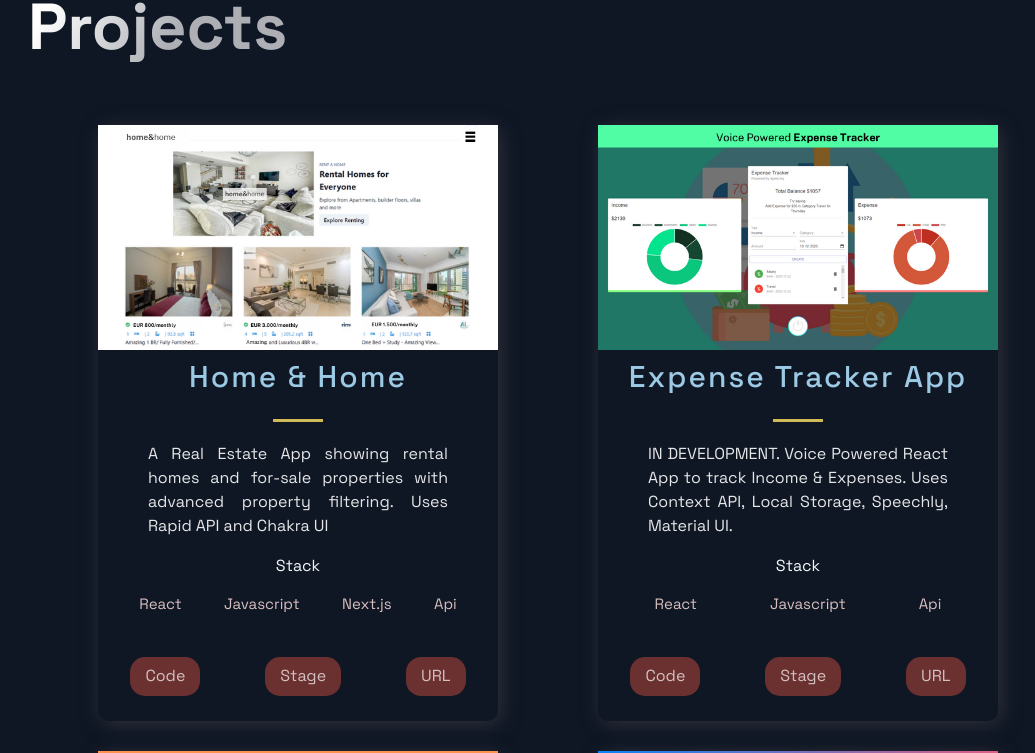
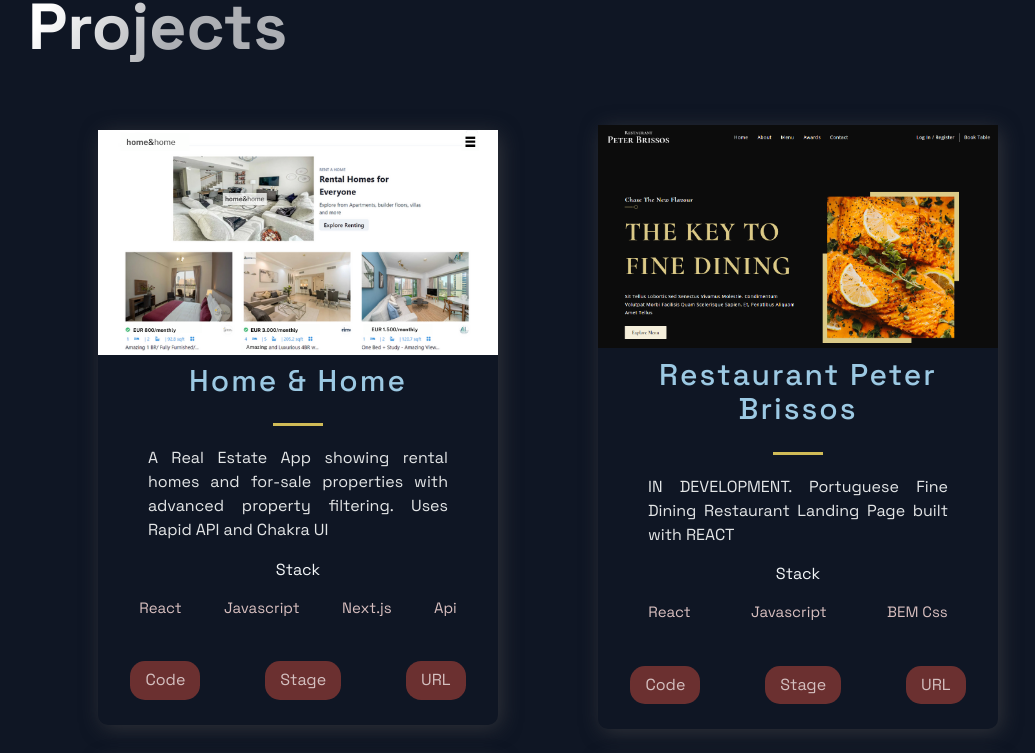
Before and after one commit to Joshhortt/portfolio-app, a Next.js app: page / in a window 1280 px wide. Shown: the part 839-1592 px from the top of the page, without its empty margins (92-1127 px from the left). Built offline with nearby package versions, Linux system fonts and the light colour scheme.

Commit message:
update hero section + new  app to projects

```diff
--- a/src/components/Hero/Hero.js
+++ b/src/components/Hero/Hero.js
@@ -13,7 +13,7 @@ const Hero = (props) => (
       </SectionTitle>
       <SectionText>
         Freelance Web Designer & Front-End Developer based in Beja, Portugal.
-        Experienced in designing & developing Wordpress Websites.<br/>
+        Experienced in designing & developing JamSTACK Applications.<br/>
         I am also becoming more experienced in building systems that implement Business
         Logic & interact with server-side technology such as React & Redux.
       </SectionText>
--- a/src/components/TimeLine/TimeLine.js
+++ b/src/components/TimeLine/TimeLine.js
@@ -42,10 +42,11 @@ const Timeline = () => {
   <SectionText>
     I' ve been working as a freelance web-developer since 2020. I've always been someone who has both creative and a logical side.
     My previous experience was in IT  Support/Administration & Software Sales & Consulting.
-    When I discovered Web Design mostly using Wordpress, I realized it would be the perfect fit.
+    When I discovered Web Design mostly using Wordpress, and later on REACT.js & NEXT.js,
+    I realized it would be the perfect fit.
     I could use my creative side to design and my logical side to code.
     Being both a Designer & Developer allows me to make sure no detail is lost in translation.
-    And lately I've been also writing & translating Web Content for Blogs & Websites.
+    And lately I've been also Blogging & translating Web Content for businesses & Ecommerce Websites.
   </SectionText>
   <CarouselContainer ref={carouselRef} onScroll={handleScroll}>
     <>
--- a/src/constants/constants.js
+++ b/src/constants/constants.js
@@ -9,12 +9,12 @@ export const projects = [
     id: 0,
   },
   {
-    title: 'Expense Tracker App',
-    description:"IN DEVELOPMENT. Voice Powered React App to track Income & Expenses. Uses Context API, Local Storage, Speechly, Material UI.",
-    image: '/images/2.png',
-    tags: ['React', 'Javascript', 'Api'],
-    source: 'https://google.com',
-    visit: 'https://github.com/Joshhortt/expense-tracker',
+    title: 'Restaurant Peter Brissos',
+    description:"IN DEVELOPMENT. Portuguese Fine Dining Restaurant Landing Page built with REACT",
+    image: '/images/pb.png',
+    tags: ['React', 'Javascript', 'BEM Css'],
+    source: 'https://restaurantpeterbrissos.netlify.app/',
+    visit: 'https://github.com/Joshhortt/restaurante-pt',
     id: 1,
   },
   {
@@ -124,7 +124,7 @@ export const projects = [
   description: "A Portfolio Landing Page for artists and designers. Built with Javascript.",
   image: '/images/14.PNG',
   tags: ['Html', 'Css', 'Javascript'],
-  source: 'https://google.com/',
+  source: 'https://designer-portfolio-jade.vercel.app/',
   visit: 'https://github.com/Joshhortt/designer-portfolio',
   id: 13,
 },
```
Also changed, not shown: public/images/pb.PNG (added).
